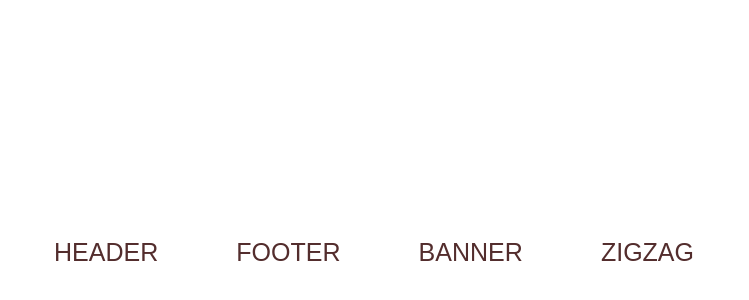
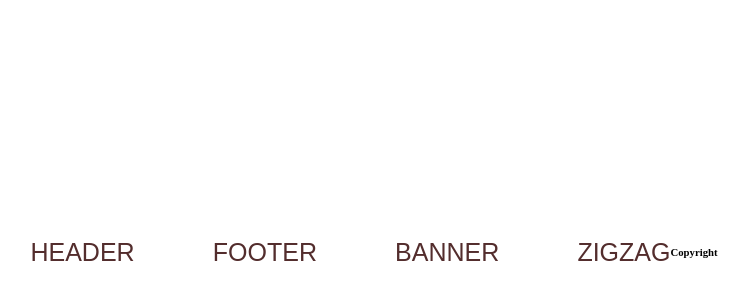
Before and after one commit to PalmaActivaWeb2021/picture_organismos_flex, a plain HTML site: page index.html in a window 1280 px wide. Shown: the part 156-456 px from the top of the page, without its empty margins (266-1015 px from the left). Drawn offline with Linux system fonts and the light colour scheme.

Commit message:
tengo copyright

```diff
--- a/index.html
+++ b/index.html
@@ -16,6 +16,8 @@
             <a href="zigzag.html">ZIGZAG</a>
         </nav>
 
-        <footer></footer>
+        <footer>
+            <h6>Copyright</h6>
+        </footer>
     </body>
 </html>
```
